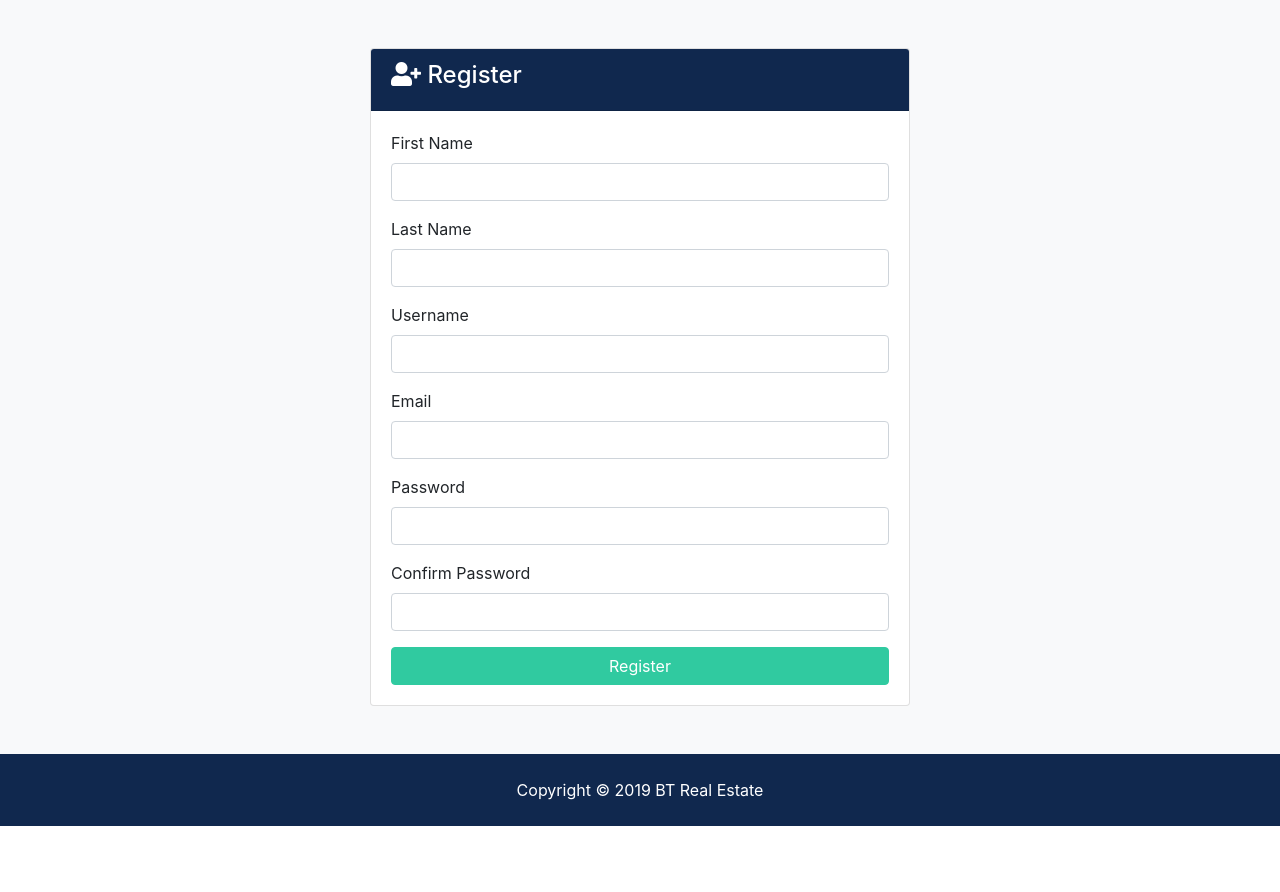
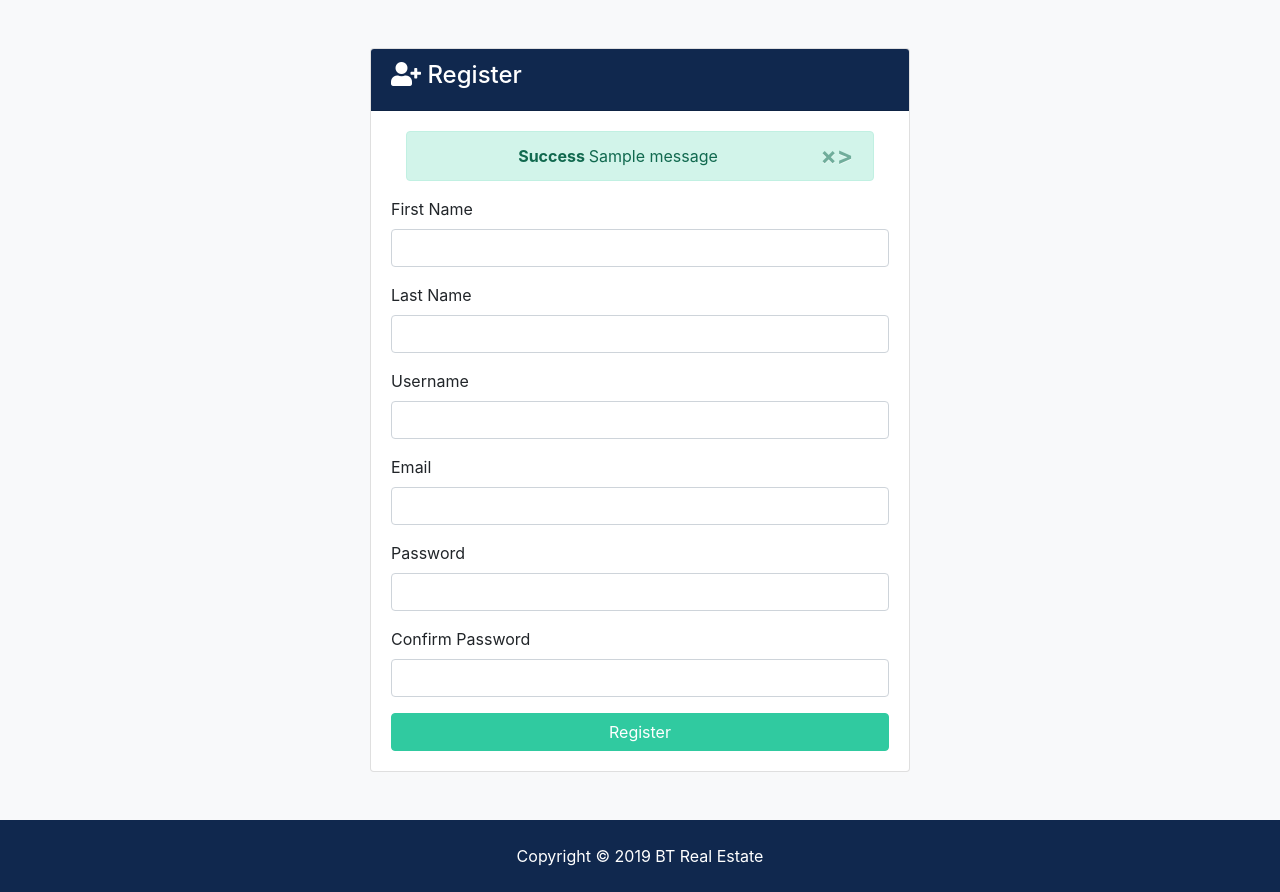
Before and after one commit to OdongoWaga/Django-Real-Estate-App, a Django app: template templates/accounts/register.html in a window 1280 px wide. Shown: the part 128-1020 px from the top of the page. Before the commit the page ends 954 px from the top, so only its background shows below. Run offline with Django 3.2, Linux system fonts and the light colour scheme; the template is opened without the code that fills it, so the values that code supplies are empty; tables that the repository leaves empty hold one stand-in row (values such as "Sample post"); one stand-in notice (Sample message) is shown; parts of the project's set-up code (start-up, migrations or seed data) failed here and were passed over; some libraries are stand-ins or nearby versions.

Commit message:
Errror Alerts

```diff
--- a/accounts/views.py
+++ b/accounts/views.py
@@ -1,11 +1,13 @@
 from django.shortcuts import render, redirect
+from django.contrib import messages
 
 # Create your views here.
 
 
 def register(request):
     if request.method == 'POST':
-        # REGISTER USER
+        messages.error(request, "Testing error message")
+        return redirect('register')
         return
     else:
         return render(request, 'accounts/register.html')
@@ -16,7 +18,7 @@ def login(request):
         # LOGIN USER
         return
     else:
-    return render(request, 'accounts/login.html')
+        return render(request, 'accounts/login.html')
 
 
 def logout(request):
--- a/templates/accounts/login.html
+++ b/templates/accounts/login.html
@@ -13,6 +13,8 @@
                             <i class="fas fa-sign-in-alt"></i> Login</h4>
                     </div>
                     <div class="card-body">
+                        <!--Alerts-->
+                        {% include 'partials/_alerts.html' %}
                         <form action="{% url 'login' %}" method="POST">
                             {% csrf_token %}
                             <div class="form-group">
--- a/templates/accounts/register.html
+++ b/templates/accounts/register.html
@@ -12,6 +12,8 @@
                             <i class="fas fa-user-plus"></i> Register</h4>
                     </div>
                     <div class="card-body">
+                        <!--Alerts-->
+                        {% include 'partials/_alerts.html' %}
                         <form action="{% url 'register' %}" method="POST">
                             {% csrf_token %}
                             <div class="form-group">
--- /dev/null
+++ b/templates/partials/_alerts.html
@@ -0,0 +1,17 @@
+{% if messages %}
+{% for message in messages %}
+<div id="message" class="container">
+    <div class="alert alert-{{message.tags}} alert-dismissible text-center" role="alert"><button type="button"
+            class="close" data-dismiss="alert"> <span aria-hidden="true">&times;</span>></button>
+        <strong>
+            {% if message.level == DEFAULT_MESSAGE_LEVELS.ERROR %}
+            Error:
+            {%  else %}
+            {{message.tags| title}}
+            {% endif %}
+        </strong>
+        {{message}}
+    </div>
+</div>
+{% endfor %}
+{% endif %}
```
Also changed, not shown: btre/settings.py (+9 -0 lines).
